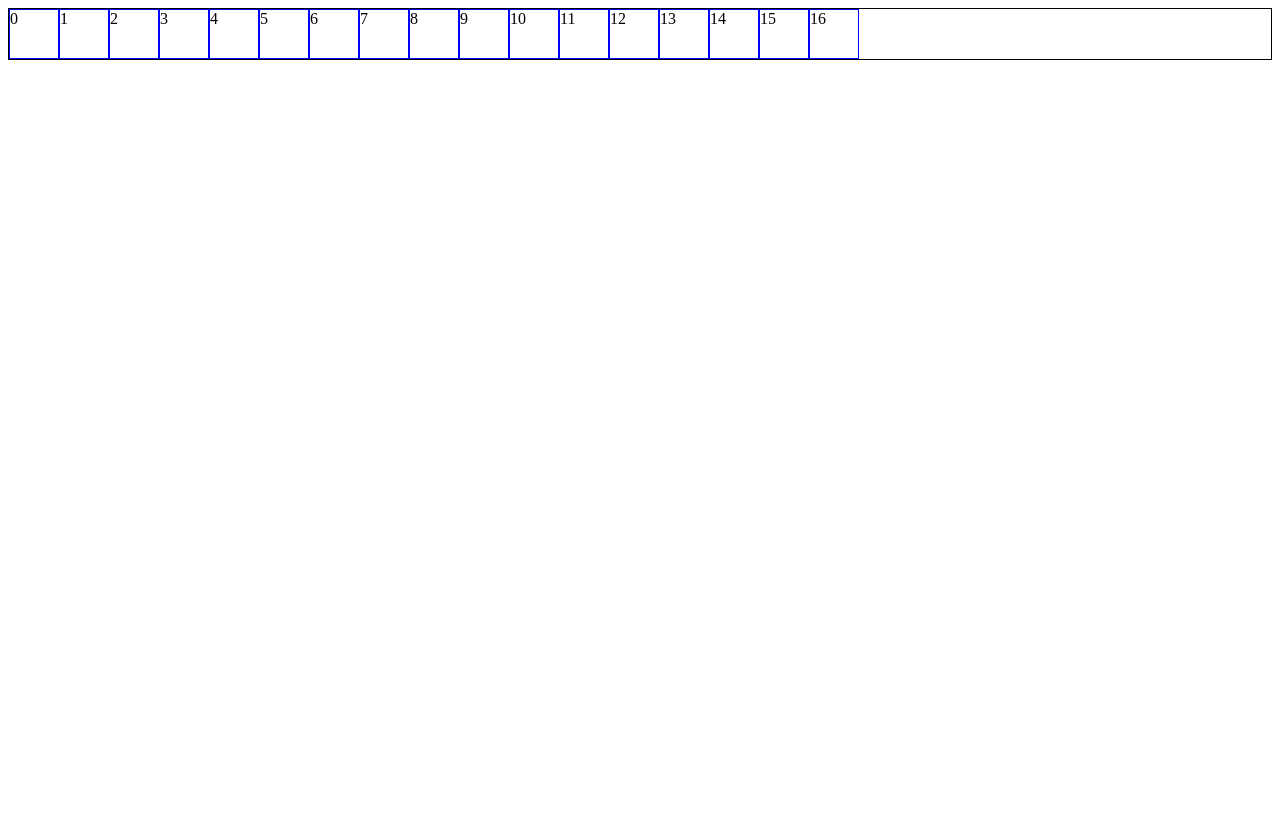
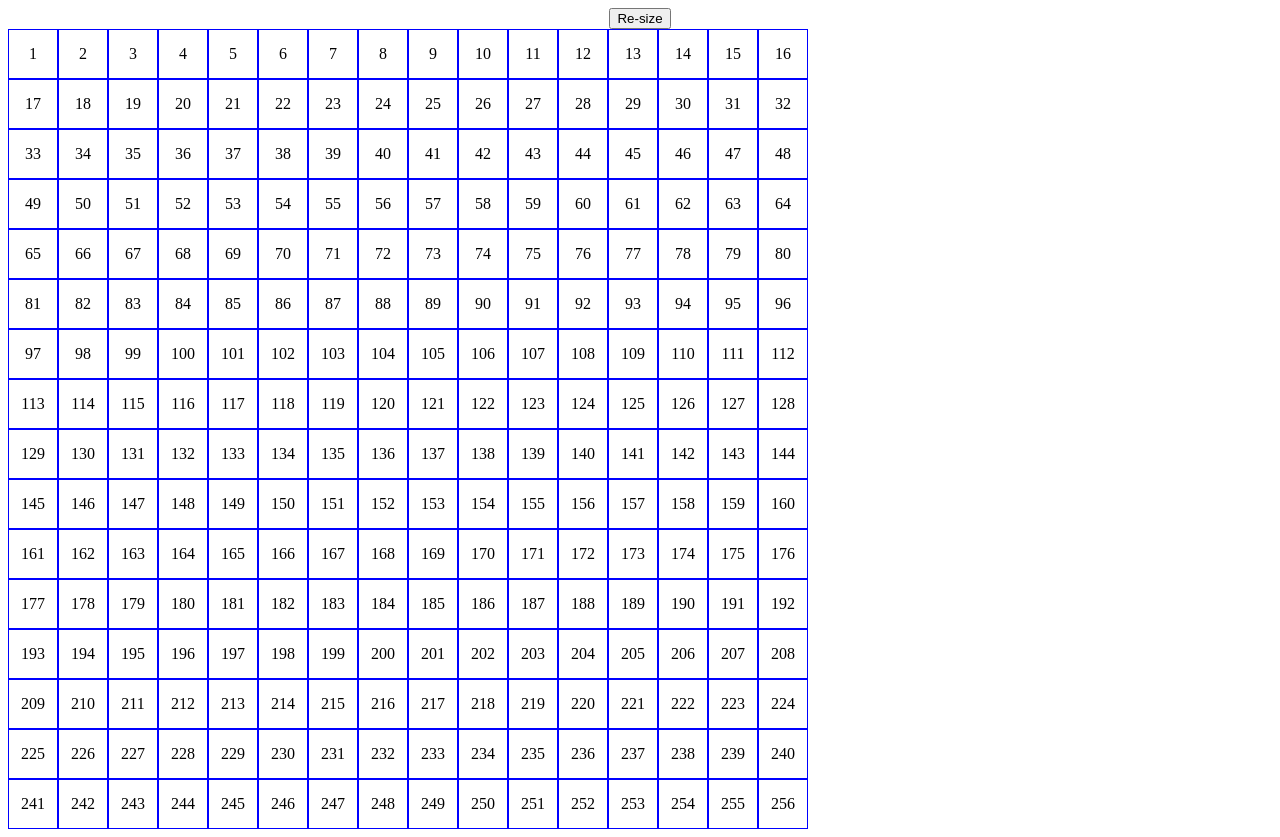
Before and after one commit to efong14/Etch-a-Sketch, a plain HTML site: page index.html in a window 1280 px wide. Before the commit the page ends 800 px from the top, so only its background shows below. Drawn offline with Linux system fonts and the light colour scheme.

Commit message:
Completyed 16x16 grid, added prompt button and created hover event.

```diff
--- a/app.js
+++ b/app.js
@@ -1,14 +1,22 @@
 const container = document.querySelector(".container");
+const button = document.querySelector("button");
 
 
-
-function creategrid(width) {
- for (let i = 0; i <= width; i++) {
-    const createBox = document.createElement("div");
-    createBox.textContent = `${i}`;
-    createBox.classList.add("gridCube");
-    container.appendChild(createBox);
- }
+function creategrid(width, height) {
+ for (let i = 1; i <= (width*height); i++) {
+   const createBox = document.createElement("div");
+   createBox.textContent = `${i}`;
+   createBox.classList.add("gridCube");
+   container.appendChild(createBox);
+   createBox.addEventListener("mouseover", () => {
+      createBox.classList.add ("gridHover");
+   });
+ };
 };
 
-creategrid (16)
+creategrid (16, 16)
+
+button.addEventListener ("click", () => {
+   let change = prompt ("Change grid size to?", "16");
+   creategrid (change, change)
+   })
--- a/index.html
+++ b/index.html
@@ -7,7 +7,7 @@
     <title>Etch-a-Sketch</title>
 </head>
 <body>
-    <div class="container">
-         </div>
+    <button>Re-size</button>
+    <div class="container"></div>
 </body>
 </html>
--- a/stylesheet.css
+++ b/stylesheet.css
@@ -1,15 +1,34 @@
 * {
     box-sizing: border-box;
+}
+
+body {
+    display: flex;
+    justify-content: center;
+    flex-direction: column;
+}
+
+button {
+    align-self: center;
 }
 
 .container {
     display: flex;
     flex-wrap: wrap;
-    border: solid 1px;
+    width: 800px;
+    /* border: solid 1px; */
+    justify-content: center;
 }
 
 .gridCube {
     height: 50px;
     width: 50px;
     border: solid blue 1px;
+    display: flex;
+    justify-content: center;
+    align-items: center;
 }
+
+.gridHover {
+    background-color: black;
+}
```
